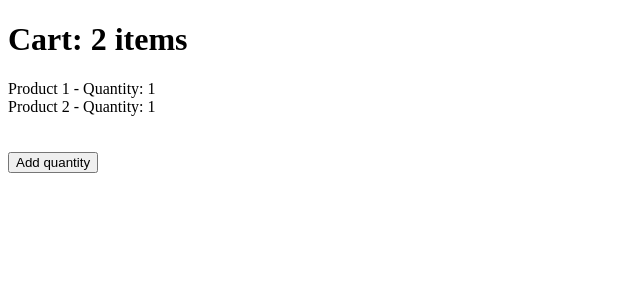
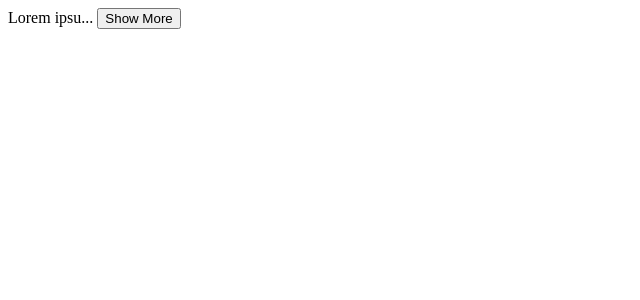
Before and after one commit to DevAhmedKhalil/mosh-react-app, a React (Vite) app: page / in a window 1280 px wide. Shown: the top 300 px of the page, without its empty margins (0-640 px from the left). Built offline with nearby package versions, Linux system fonts and the light colour scheme.

Commit message:
sec-5: exercise building expandable text component

```diff
--- a/src/App.tsx
+++ b/src/App.tsx
@@ -1,39 +1,22 @@
 import { useState } from "react";
+import ExpandableText from "./components/ExpandableText";
 
 function App() {
-  const [cart, setCart] = useState({
-    discount: 0.5,
-    items: [
-      { id: 1, title: "Product 1", quantity: 1 },
-      { id: 2, title: "Product 2", quantity: 1 },
-    ],
-  });
-  const handleClick = () => {
-    // Update the quantity of the first item in the cart
-    setCart({
-      ...cart,
-      items: cart.items.map((item) => {
-        // if (item.id === 1) {
-        //   return { ...item, quantity: item.quantity + 1 };
-        // }
-        // return item;
-
-        return item.id === 1 ? { ...item, quantity: item.quantity + 1 } : item;
-      }),
-    });
-  };
-
   return (
     <div>
-      <h1>Cart: {cart.items.length} items</h1>
-      {cart.items.map((item) => (
-        <div key={item.id}>
-          {item.title} - Quantity: {item.quantity}
-        </div>
-      ))}
-      <br />
-      <br />
-      <button onClick={handleClick}>Add quantity</button>
+      <ExpandableText maxChars={10}>
+        Lorem ipsum dolor sit amet consectetur adipisicing elit. Suscipit
+        facilis quam corporis corrupti ullam, rerum iusto hic porro asperiores
+        nihil voluptatem odio, ipsum, eaque tempora adipisci incidunt dicta.
+        Soluta perferendis molestiae deleniti ipsam asperiores labore temporibus
+        neque molestias. Dicta numquam esse magnam amet unde rem expedita, nemo
+        commodi obcaecati provident, autem reiciendis architecto maxime in eum
+        nulla placeat doloribus consectetur inventore maiores facilis blanditiis
+        ad. Eveniet officiis necessitatibus cupiditate accusantium autem earum
+        harum, optio molestias? Facere quos deserunt ut dolorum, totam sed nam
+        fugiat quis dolor neque? Architecto iure aspernatur sit consequuntur
+        omnis rem, eos ipsum maiores repellendus vitae dicta.
+      </ExpandableText>
     </div>
   );
 }
--- /dev/null
+++ b/src/components/ExpandableText.tsx
@@ -0,0 +1,30 @@
+import React from "react";
+import { is } from "./../../node_modules/immer/src/utils/common";
+
+interface Props {
+  children: string;
+  maxChars?: number;
+}
+
+const ExpandableText = ({ children, maxChars = 100 }: Props) => {
+  const [isExpanded, setIsExpanded] = React.useState(false);
+
+  if (children.length <= maxChars) return <p>{children}</p>;
+
+  const visibleText = isExpanded ? children : children.substring(0, maxChars);
+
+  return (
+    <div>
+      {visibleText}...{" "}
+      <button
+        onClick={() => {
+          setIsExpanded(!isExpanded);
+        }}
+      >
+        {isExpanded ? "Show Less" : "Show More"}
+      </button>{" "}
+    </div>
+  );
+};
+
+export default ExpandableText;
```
